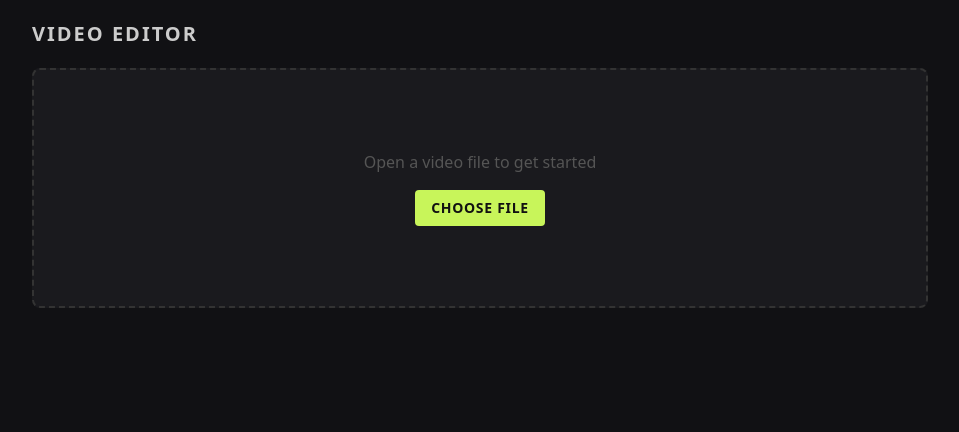
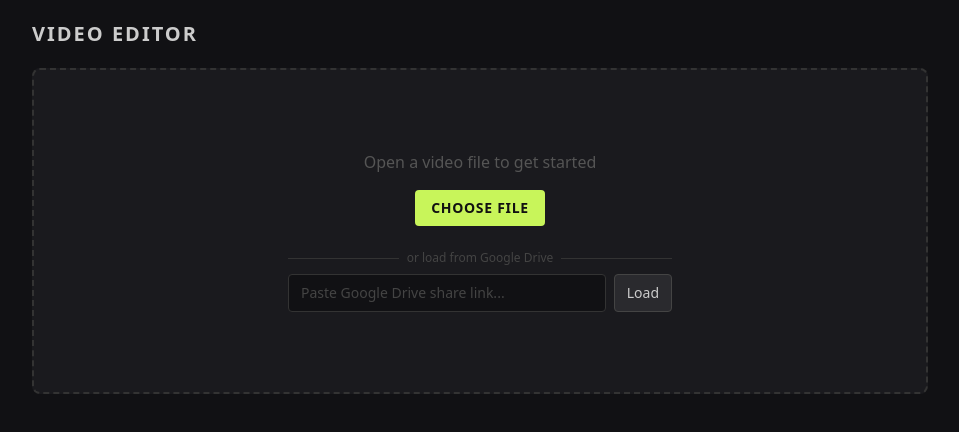
Before and after one commit to victoralfonsoperez/browser-video-editor, a React (Vite) app: page / in a window 1280 px wide. Shown: the top 432 px of the page, without its empty margins (160-1119 px from the left). Built offline with nearby package versions, Linux system fonts and the light colour scheme.

Commit message:
feat: add Google Drive URL input below file chooser

```diff
--- a/src/App.tsx
+++ b/src/App.tsx
@@ -8,6 +8,7 @@ import { useFFmpeg } from './hooks/useFFmpeg';
 import { useExportQueue } from './hooks/useExportQueue';
 import { ClipPreviewModal } from './components/clippreview/ClipPreviewModal';
 import { ExportQueueOverlay } from './components/exportqueue/ExportQueueOverlay';
+import { extractGoogleDriveFileId, buildGoogleDriveDownloadUrl } from './utils/googleDrive';
 import type { Clip } from './hooks/useTrimMarkers';
 
 function App() {
@@ -16,20 +17,43 @@ function App() {
   const [currentTime, setCurrentTime] = useState(0);
   const [duration, setDuration] = useState(0);
   const [previewClip, setPreviewClip] = useState<Clip | null>(null);
+  const [driveInput, setDriveInput] = useState('');
+  const [driveError, setDriveError] = useState<string | null>(null);
   const videoRef = useRef<HTMLVideoElement | null>(null);
   const trim = useTrimMarkers(duration);
   const captureFrame = useClipThumbnail();
   const ffmpeg = useFFmpeg();
   const exportQueue = useExportQueue(videoFile, ffmpeg);
 
+  const loadVideo = (file: File | null, url: string) => {
+    if (videoURL) URL.revokeObjectURL(videoURL);
+    setVideoFile(file);
+    setVideoURL(url);
+    trim.clearMarkers();
+  };
+
   const handleFileChange = (event: any) => {
     const file = event.target.files[0];
     if (!file || !file.type.startsWith('video/')) return;
     if (file.size > 500 * 1024 * 1024) { alert('File too large (max 500MB)'); return; }
-    if (videoURL) URL.revokeObjectURL(videoURL);
-    setVideoFile(file);
-    setVideoURL(URL.createObjectURL(file));
-    trim.clearMarkers();
+    loadVideo(file, URL.createObjectURL(file));
+  };
+
+  const handleDriveSubmit = () => {
+    setDriveError(null);
+    const trimmed = driveInput.trim();
+    if (!trimmed) return;
+
+    const fileId = extractGoogleDriveFileId(trimmed);
+    if (!fileId) {
+      setDriveError("Could not find a valid file ID in that URL. Make sure it's a Google Drive share link.");
+      return;
+    }
+
+    const downloadUrl = buildGoogleDriveDownloadUrl(fileId);
+    // Pass null for File — the app will use the URL directly.
+    // Full fetching/proxying will be wired up when the proxy layer is added.
+    loadVideo(null, downloadUrl);
   };
 
   const handleTimelineSeek = (newTime: number) => {
@@ -65,9 +89,9 @@ function App() {
       <div className="mx-auto max-w-4xl">
         <div className="mb-5 flex items-center justify-between">
           <h1 className="text-xl font-bold uppercase tracking-widest text-[#ccc]">Video Editor</h1>
-          {videoFile && (
+          {(videoFile || videoURL) && (
             <button
-              onClick={() => { if (videoURL) URL.revokeObjectURL(videoURL); setVideoFile(null); setVideoURL(undefined); }}
+              onClick={() => { if (videoURL) URL.revokeObjectURL(videoURL); setVideoFile(null); setVideoURL(undefined); setDriveInput(''); setDriveError(null); }}
               className="rounded border border-[#444] bg-[#2a2a2e] px-3 py-1.5 text-sm text-[#ccc] hover:bg-[#3a3a3e] transition-colors cursor-pointer"
             >
               Load Different Video
@@ -75,13 +99,40 @@ function App() {
           )}
         </div>
 
-        {!videoFile ? (
+        {!videoFile && !videoURL ? (
           <div className="flex flex-col items-center justify-center gap-4 rounded-lg border-2 border-dashed border-[#333] bg-[#1a1a1e] py-20 text-[#555]">
             <p className="text-base">Open a video file to get started</p>
             <label className="cursor-pointer rounded bg-[#c8f55a] px-4 py-2 text-sm font-bold uppercase tracking-wider text-[#111] hover:bg-[#d8ff70] transition-colors">
               Choose File
               <input type="file" accept="video/*" className="hidden" onChange={handleFileChange} />
             </label>
+
+            <div className="mt-2 flex w-full max-w-sm flex-col items-center gap-2">
+              <div className="flex w-full items-center gap-2 text-xs text-[#444]">
+                <div className="h-px flex-1 bg-[#333]" />
+                <span>or load from Google Drive</span>
+                <div className="h-px flex-1 bg-[#333]" />
+              </div>
+              <div className="flex w-full gap-2">
+                <input
+                  type="url"
+                  placeholder="Paste Google Drive share link..."
+                  value={driveInput}
+                  onChange={(e) => { setDriveInput(e.target.value); setDriveError(null); }}
+                  onKeyDown={(e) => e.key === 'Enter' && handleDriveSubmit()}
+                  className="flex-1 rounded border border-[#333] bg-[#111114] px-3 py-2 text-sm text-[#ccc] placeholder-[#444] outline-none focus:border-[#555] transition-colors"
+                />
+                <button
+                  onClick={handleDriveSubmit}
+                  className="rounded border border-[#444] bg-[#2a2a2e] px-3 py-2 text-sm text-[#ccc] hover:bg-[#3a3a3e] transition-colors cursor-pointer"
+                >
+                  Load
+                </button>
+              </div>
+              {driveError && (
+                <p className="w-full text-xs text-red-400">{driveError}</p>
+              )}
+            </div>
           </div>
         ) : (
           <>
```
